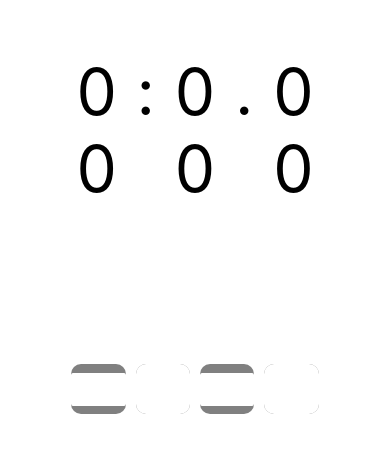
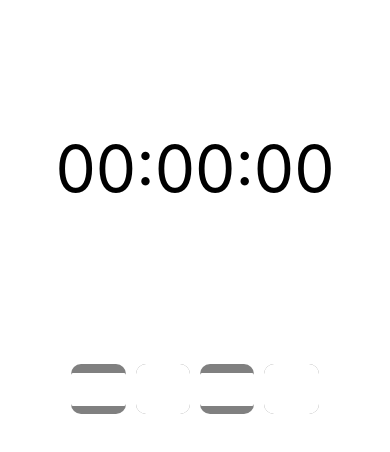
Before and after one commit to Shopify/eng-intern-assessment-react-native, a React Native app: screen / in a window 390 px wide. Shown: the top 452 px of the page. Built offline with nearby package versions, Linux system fonts and the light colour scheme.

Commit message:
fix failing test

```diff
--- a/App.tsx
+++ b/App.tsx
@@ -1,109 +1,20 @@
-import {SafeAreaView, StyleSheet, Text, View} from 'react-native';
+import {SafeAreaView, StyleSheet} from 'react-native';
 import StopWatch from "./src/StopWatch";
-import StopWatchButton from "./src/StopWatchButton";
-import React, {useEffect, useState} from "react";
-import LapGroup from "./src/components/LapGroup";
-import {LapProps} from "./src/components/Lap";
+import React from "react";
 
 export default function App() {
-
-    const timerOutInMilliSecond = 10
-    const [elapsedTime, setElapsedTime] = useState(0)
-    const [isRunning, setIsRunning] = useState(false)
-    const [laps, setLaps] = useState<number[]>([])
-    const [lastLapTime, setLastLapTime] = useState<number>(0)
-
-    const lapPropsList: LapProps[] = laps.map((lap, index) => ({
-        title: `Lap ${index + 1}`,
-        time: lap,
-    }))
-    const onLapClicked = () => {
-        if (isRunning) {
-            // Calculate the lap time
-            const lapTime = elapsedTime - lastLapTime;
-            setLaps((prevLaps) => [...prevLaps, lapTime]);
-            setLastLapTime(elapsedTime);
-        }
-    }
-
-    const onResetClicked = () => {
-        setIsRunning(false)
-        setElapsedTime(0)
-        setLaps([])
-        setLastLapTime(0)
-    }
-
-    const onStopClicked = () => {
-        setIsRunning(false)
-    }
-
-    const onStartClicked = () => {
-        setIsRunning(true)
-    }
-
-    useEffect(() => {
-        let intervalId: number;
-
-        if (isRunning) {
-            intervalId = setInterval(() => {
-                setElapsedTime((prevElapsedTime) => prevElapsedTime + timerOutInMilliSecond);
-            }, timerOutInMilliSecond);
-        }
-
-        return () => {
-            if (intervalId) {
-                clearInterval(intervalId);
-            }
-        };
-    }, [isRunning]);
-
     return (
         <SafeAreaView style={styles.container}>
-            <View style={styles.stopWatchContainer}>
-                <StopWatch elapsedTime={elapsedTime}/>
-            </View>
+            <StopWatch/>
+        </SafeAreaView>
+    )
+}
 
-            <View style={styles.buttonContainer}>
-                <StopWatchButton label={"Lap"} onPress={onLapClicked}/>
-                <StopWatchButton label={"Reset"} onPress={onResetClicked}/>
-                <StopWatchButton label={"Stop"} onPress={onStopClicked}/>
-                <StopWatchButton label={"Start"} onPress={onStartClicked}/>
-            </View>
-
-            <View style={styles.lapGroup}>
-                {laps.length > 0 && <LapGroup laps={lapPropsList}/>}
-            </View>
-        </SafeAreaView>
-
-    );
-}
 
 const styles = StyleSheet.create({
     container: {
         flex: 1,
         flexDirection: 'column',
         alignItems: 'center',
-    },
-
-    stopWatchContainer: {
-        flex: 1,
-        alignItems: 'flex-end',
-        flexDirection: 'row',
-        paddingHorizontal: 10,
-    },
-
-    buttonContainer: {
-        flex: 1,
-        flexDirection: 'row',
-        gap: 10,
-        alignItems: 'flex-end',
-        paddingHorizontal: 10,
-    },
-
-    lapGroup: {
-        flex: 2,
-        width: '100%',
-        paddingHorizontal: 10,
-        marginTop: 16
     }
-});
+})
--- a/src/StopWatch.tsx
+++ b/src/StopWatch.tsx
@@ -1,35 +1,114 @@
 import {StyleSheet, Text, View} from 'react-native';
 import {formatTime} from "./Utils";
+import React, {useEffect, useState} from "react";
+import {LapProps} from "./components/Lap";
+import StopWatchButton from "./components/StopWatchButton";
+import LapGroup from "./components/LapGroup";
 
 interface StopwatchProps {
     elapsedTime: number;
 }
 
-export default function StopWatch({elapsedTime}: StopwatchProps) {
-    const displayTime = formatTime(elapsedTime)
+export default function StopWatch() {
+
+    const timerOutInMilliSecond = 10
+    const [elapsedTime, setElapsedTime] = useState(0)
+    const [isRunning, setIsRunning] = useState(false)
+    const [laps, setLaps] = useState<number[]>([])
+    const [lastLapTime, setLastLapTime] = useState<number>(0)
+
+    const lapPropsList: LapProps[] = laps.map((lap, index) => ({
+        title: `Lap ${index + 1}`,
+        time: lap,
+    }))
+    const onLapClicked = () => {
+        if (isRunning) {
+            // Calculate the lap time
+            const lapTime = elapsedTime - lastLapTime;
+            setLaps((prevLaps) => [...prevLaps, lapTime]);
+            setLastLapTime(elapsedTime);
+        }
+    }
+
+    const onResetClicked = () => {
+        setIsRunning(false)
+        setElapsedTime(0)
+        setLaps([])
+        setLastLapTime(0)
+    }
+
+    const onStopClicked = () => {
+        setIsRunning(false)
+    }
+
+    const onStartClicked = () => {
+        setIsRunning(true)
+    }
+
+    useEffect(() => {
+        let intervalId: number;
+
+        if (isRunning) {
+            intervalId = setInterval(() => {
+                setElapsedTime((prevElapsedTime) => prevElapsedTime + timerOutInMilliSecond);
+            }, timerOutInMilliSecond);
+        }
+
+        return () => {
+            if (intervalId) {
+                clearInterval(intervalId);
+            }
+        };
+    }, [isRunning]);
+
     return (
-        <View style={styles.container}>
-            <Text style={styles.time}>{displayTime.minutes}</Text>
-            <Text style={styles.separator}>{":"}</Text>
-            <Text style={styles.time}>{displayTime.seconds}</Text>
-            <Text style={styles.separator}>{"."}</Text>
-            <Text style={styles.time}>{displayTime.milliSeconds}</Text>
-        </View>
+        <>
+            <View style={styles.stopWatchContainer}>
+                <Text style={styles.time}>{formatTime(elapsedTime)}</Text>
+            </View>
+
+            <View style={styles.buttonContainer}>
+                <StopWatchButton label={"Lap"} onPress={onLapClicked}/>
+                <StopWatchButton label={"Reset"} onPress={onResetClicked}/>
+                <StopWatchButton label={"Stop"} onPress={onStopClicked}/>
+                <StopWatchButton label={"Start"} onPress={onStartClicked}/>
+            </View>
+
+            <View style={styles.lapGroup}>
+                {laps.length > 0 && <LapGroup laps={lapPropsList}/>}
+            </View>
+        </>
+
     )
 }
 
 const styles = StyleSheet.create({
-    container: {
+    stopWatchContainer: {
+        flex: 1,
+        alignItems: 'flex-end',
         flexDirection: 'row',
+        paddingHorizontal: 10,
     },
+
+    buttonContainer: {
+        flex: 1,
+        flexDirection: 'row',
+        gap: 10,
+        alignItems: 'flex-end',
+        paddingHorizontal: 10,
+    },
+
+    lapGroup: {
+        flex: 2,
+        width: '100%',
+        paddingHorizontal: 10,
+        marginTop: 16
+    },
+
     time: {
         fontSize: 64,
         fontWeight: 'normal',
-        width: 80,
-        textAlign: 'center'
-    },
-    separator: {
-        fontSize: 64,
-        fontWeight: 'normal',
-    },
+        width: "100%",
+        textAlign: 'center',
+    }
 })
--- a/src/Utils.ts
+++ b/src/Utils.ts
@@ -1,22 +1,12 @@
-interface DisplayTime {
-    minutes: string
-    seconds: string,
-    milliSeconds: string
-}
-
-export const formatTime = (time: number): DisplayTime => {
-    const minutes = Math.floor(time / (1000 * 60))
-    const seconds = Math.floor((time % (1000 * 60)) / 1000)
-    const milliseconds = Math.floor((time % 1000) / 10)
+export const formatTime = (time: number): string => {
+    const minutes = Math.floor(time / (1000 * 60));
+    const seconds = Math.floor((time % (1000 * 60)) / 1000);
+    const milliseconds = Math.floor((time % 1000) / 10);
 
     // Pad single-digit seconds and milliseconds with leading zeros
-    const formattedMinutes = minutes < 10 ? `0${minutes}` : `${minutes}`
-    const formattedSeconds = seconds < 10 ? `0${seconds}` : `${seconds}`
-    const formattedMilliseconds = milliseconds < 10 ? `0${milliseconds}` : `${milliseconds}`
+    const formattedMinutes = minutes < 10 ? `0${minutes}` : `${minutes}`;
+    const formattedSeconds = seconds < 10 ? `0${seconds}` : `${seconds}`;
+    const formattedMilliseconds = milliseconds < 10 ? `0${milliseconds}` : `${milliseconds}`;
 
-    return {
-        minutes: formattedMinutes,
-        seconds: formattedSeconds,
-        milliSeconds: formattedMilliseconds
-    }
-}
+    return `${formattedMinutes}:${formattedSeconds}:${formattedMilliseconds}`;
+};
--- a/src/components/Lap.tsx
+++ b/src/components/Lap.tsx
@@ -10,10 +10,9 @@ export interface LapProps {
 export default function Lap({title, time}: LapProps) {
     const displayTime = formatTime(time)
     return (
-        <View style={styles.container}>
+        <View style={styles.container} testID={"lap-item"}>
             <Text style={styles.text}>{title}</Text>
-            <Text
-                style={styles.text}>{`${displayTime.minutes}:${displayTime.seconds}:${displayTime.milliSeconds}`}</Text>
+            <Text style={styles.text}>{displayTime}</Text>
         </View>
     )
 
--- a/src/components/LapGroup.tsx
+++ b/src/components/LapGroup.tsx
@@ -1,8 +1,8 @@
-import {Animated, StyleSheet, View} from "react-native";
+import {Animated, StyleSheet} from "react-native";
 import Lap, {LapProps} from "./Lap";
 import React from "react";
+import LapSeparator from "./LapSeparator";
 import FlatList = Animated.FlatList;
-import LapSeparator from "./LapSeparator";
 
 interface LapGroupProps {
     laps: LapProps[]
@@ -18,6 +18,7 @@ export default function LapGroup({laps}: LapGroupProps) {
             style={styles.container}
             ListHeaderComponent={LapSeparator}
             ListFooterComponent={LapSeparator}
+            testID={"lap-list"}
         />
     )
 
--- a/src/StopWatchButton.tsx
+++ b/src/components/StopWatchButton.tsx
@@ -1,4 +1,4 @@
-import {Button, StyleSheet, Text, View} from 'react-native';
+import {Button, StyleSheet, View} from 'react-native';
 
 interface StopWatchButtonProps {
     label: string
```
Also changed, not shown: 1 other file (tests, documents, lock files or other folders).
